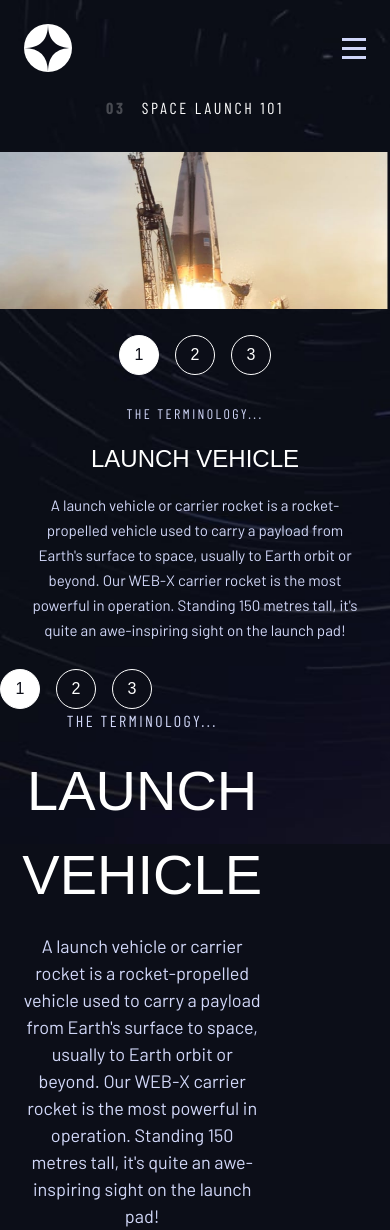
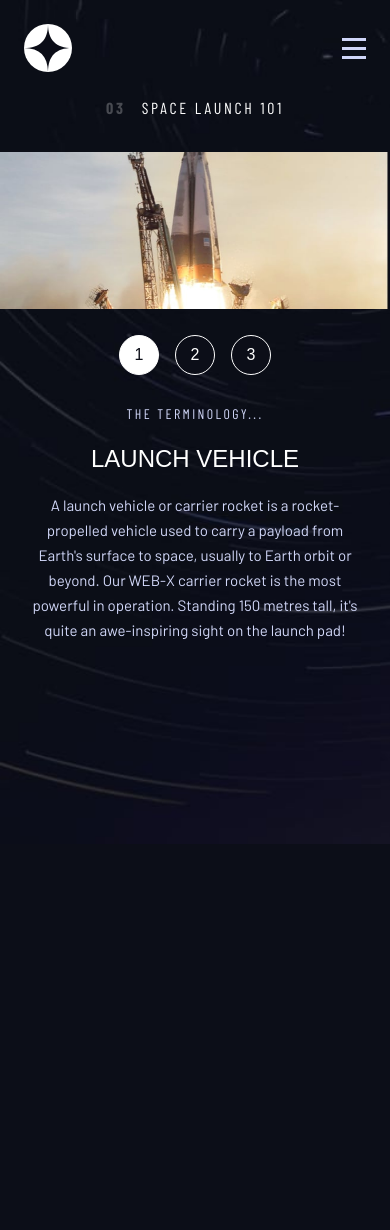
Before and after one commit to JonathanP4/Space-Tourism, a Next.js app: page /technology in a window 390 px wide. After the commit the page ends 844 px from the top, so only its background shows below. Built offline with nearby package versions, Linux system fonts and the light colour scheme; a web font is replaced by a local one.

Commit message:
Fixed mobile layout problem

```diff
--- a/src/app/technology/components/DesktopTechSwiper.tsx
+++ b/src/app/technology/components/DesktopTechSwiper.tsx
@@ -1,6 +1,7 @@
 "use client";
 
 import data from "../../../../data.json";
+import styles from "./DesktopTechSwiper.module.css";
 
 import { Barlow, Barlow_Condensed, Bellefair } from "next/font/google";
 import Image from "next/image";
@@ -21,7 +22,7 @@ export default function DesktopTechSwiper() {
     const [index, setIndex] = useState(0);
 
     return (
-        <div>
+        <div className={`${styles.swiper}`}>
             <Swiper
                 loop={true}
                 spaceBetween={200}
```
Also changed, not shown: src/app/technology/components/DesktopTechSwiper.module.css (renamed from src/app/crew/components/DesktopCrewSwiper.module.css).
